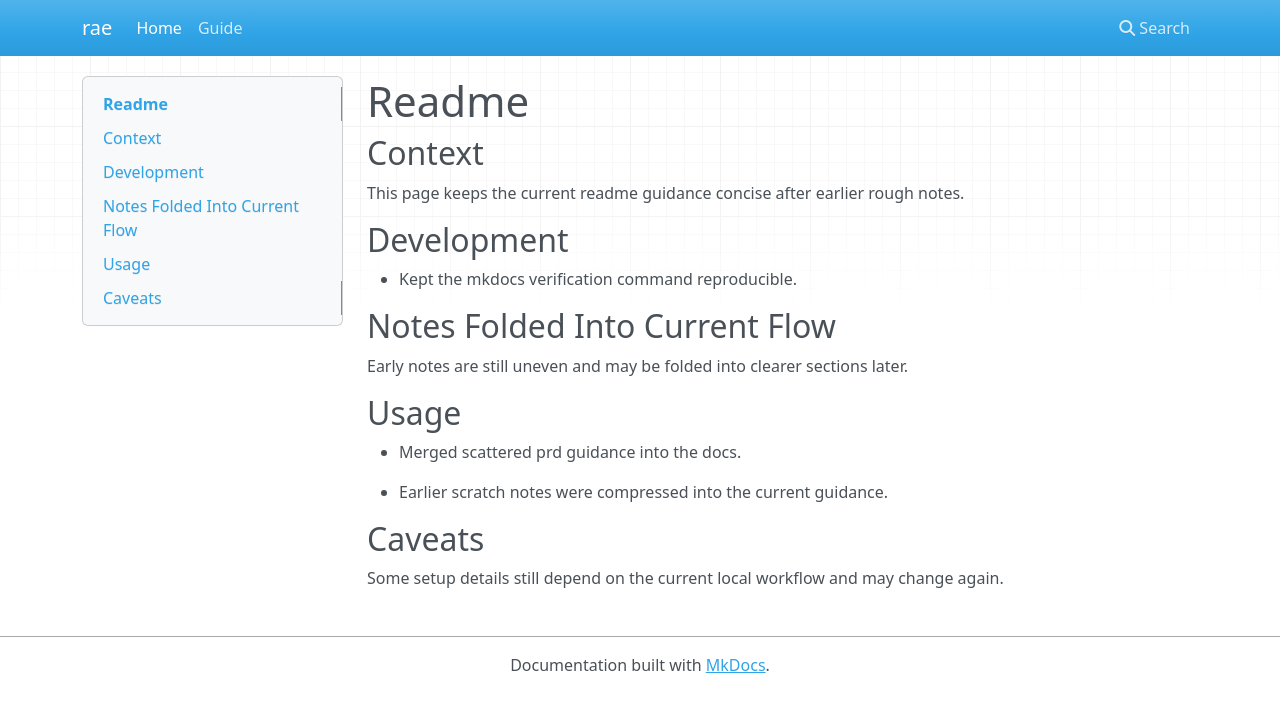
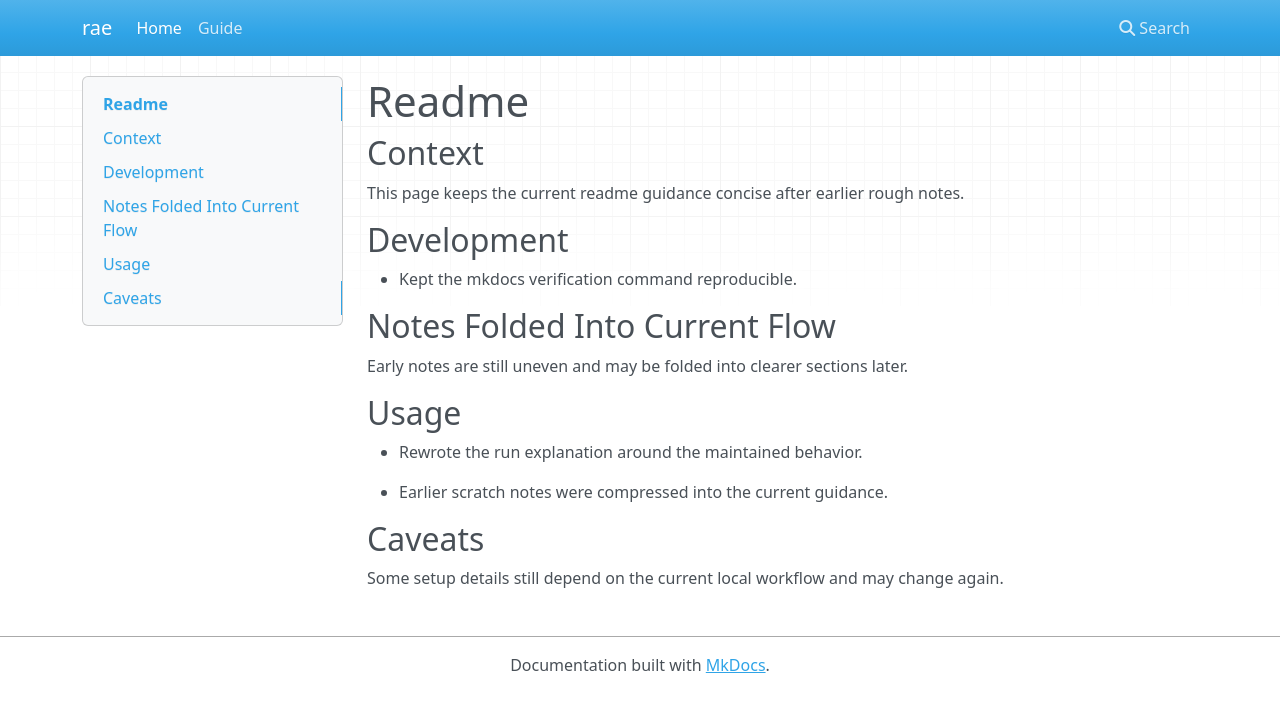
Before and after one commit to sebastianspicker/rae, an MkDocs documentation site: the page built from docs/README.md, in a window 1280 px wide. Shown: the top 712 px of the page. Built offline with MkDocs 1.6.1, drawn with Linux system fonts in a browser that asks for light colours; nearby versions of some CDN libraries.

Commit message:
Clarify orchestration usage
- Clarify how to run the orchestration workflow.

```diff
--- a/docs/README.md
+++ b/docs/README.md
@@ -11,7 +11,7 @@ This page keeps the current readme guidance concise after earlier rough notes.
 Early notes are still uneven and may be folded into clearer sections later.
 
 ## Usage
-- Merged scattered prd guidance into the docs.
+- Rewrote the run explanation around the maintained behavior.
 
 - Earlier scratch notes were compressed into the current guidance.
 
```
